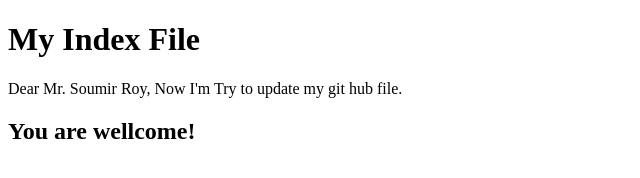
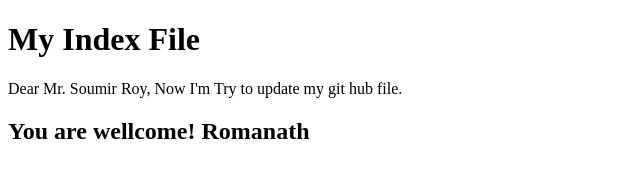
Before and after one commit to rdm7679/SECOND_WEBSITE, a plain HTML site: page index.html in a window 1280 px wide. Shown: the whole page, without its empty margins (0-640 px from the left). Drawn offline with Linux system fonts and the light colour scheme.

Commit message:
Update index.html

```diff
--- a/index.html
+++ b/index.html
@@ -9,6 +9,6 @@
     <body>
         <h1>My Index File</h1>
         <p>Dear Mr. Soumir Roy, Now I'm Try to update my git hub file.</p>
-        <h2>You are wellcome!</h2>
+        <h2>You are wellcome! Romanath</h2>
     </body>
 </html>
```
